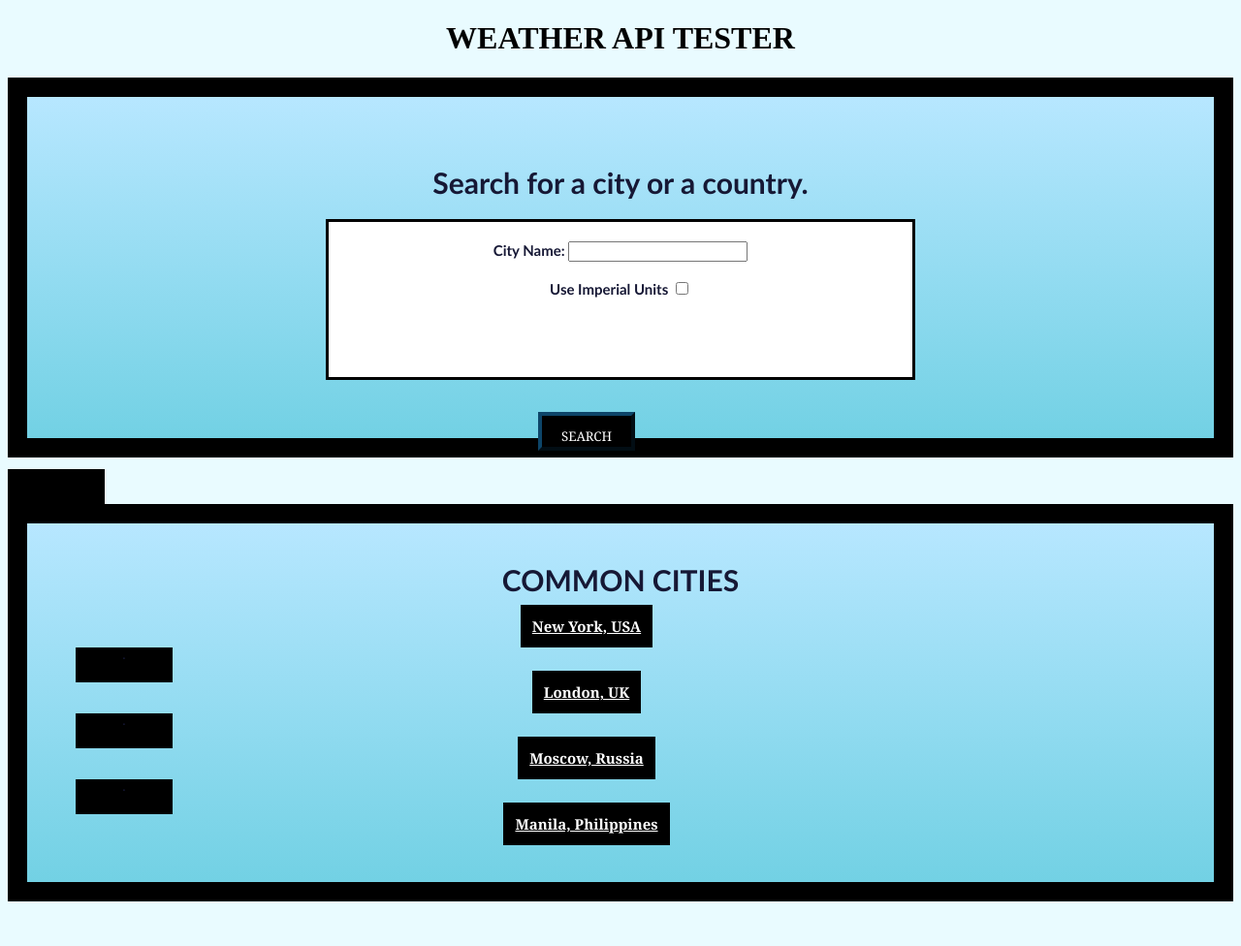
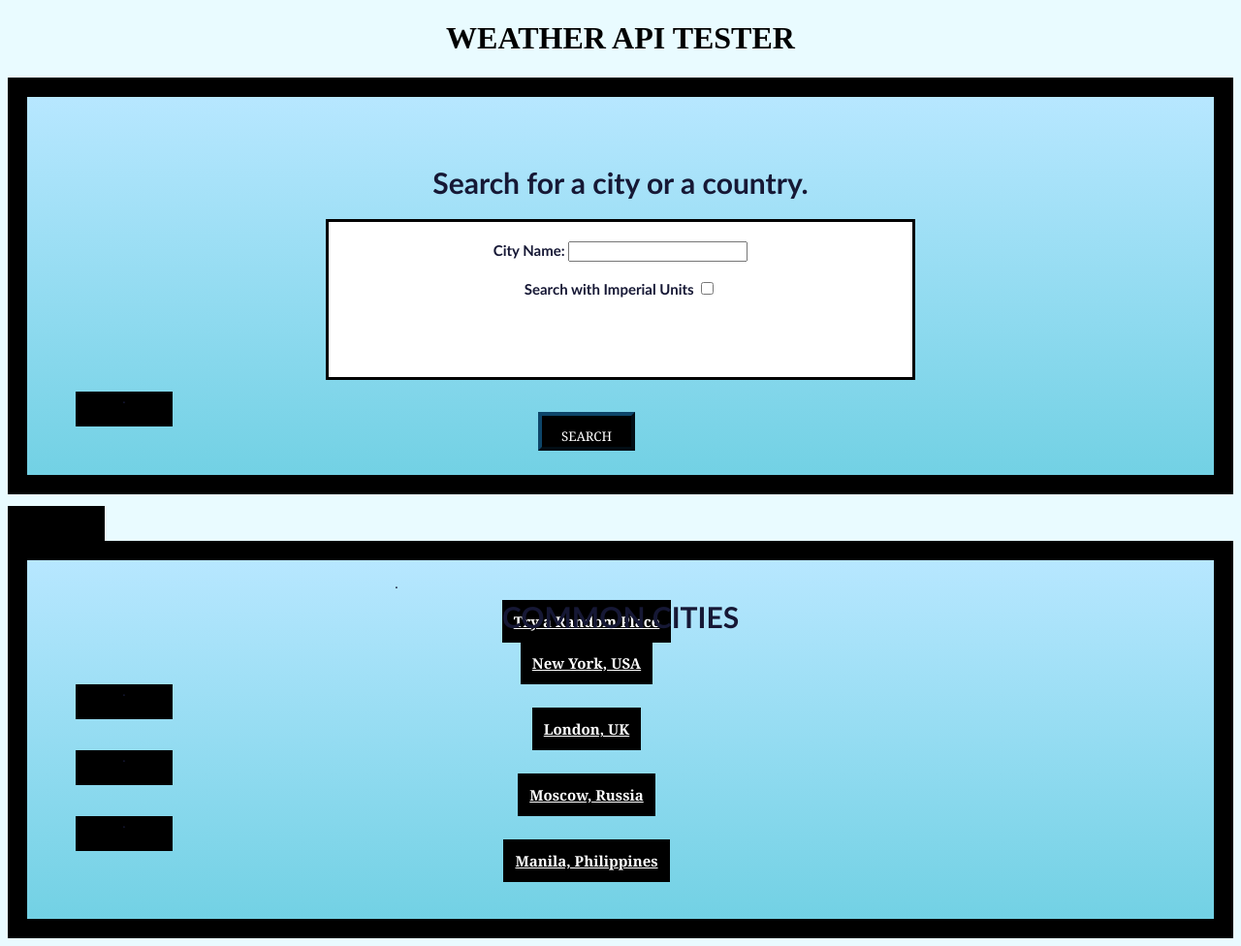
Before and after one commit to Edward-Mercado/django-weather-app, a Django app: page / in a window 1280 px wide. Shown: the whole page at 97% size. Before the commit the page ends 930 px from the top, so only its background shows below. Run offline with Django 5.2, Linux system fonts and the light colour scheme.

Commit message:
random!!! sure

```diff
--- a/weather_project/weather_app/templates/index.html
+++ b/weather_project/weather_app/templates/index.html
@@ -23,7 +23,7 @@
 
 <body>
     <h1 style="text-align: center"> Weather in {{ name }}, on {{ date }} </h1>
-    <h3 style="text-align: center"> This page uses {{ units }} units. <a href="/search/{{ snake_cased_name }}/{{ reverse_units }}"> Switch? </a> </h3>
+    <h3 style="text-align: center"> This page uses {{ units }} units. <a href="/search/{{ snake_cased_name }}/{{ reverse_units }}"> Switch to {{ reverse_units }} </a> </h3>
 
     <div class="main_div">
 
--- a/weather_project/weather_app/templates/main.html
+++ b/weather_project/weather_app/templates/main.html
@@ -18,10 +18,17 @@
             {% csrf_token %}
             <label for="user_input"> City Name: </label>
             <input type="text" id="user_input" name="user_input" required> <br> </br>
-            <label for="units"> Use Imperial Units </label>
+            <label for="units"> Search with Imperial Units </label>
             <input type="checkbox" id="units" name="unit_type"> <br> </br>
-            <button type="submit" class = "search_button"> SEARCH </button>
+            <button type="submit" class = "search_button"> SEARCH </button> <br> </br>
         </form>
+        <div class="big_filler">
+            <p style="font-size: 12px; font-color: #e9fbff;"> . </p>
+        </div>
+    <a href="/input/random" class="search_button"> Try a Random Place </a>
+    </div>
+    <div class="big_filler">
+            <p style="font-size: 12px; font-color: #e9fbff;"> . </p>
         </div>
     </div>
 
--- a/weather_project/weather_app/views.py
+++ b/weather_project/weather_app/views.py
@@ -52,9 +52,7 @@
     return HttpResponse(template.render({}, request))
 
 def random_view(request):
-    if request.method == "POST":
-
-        cities = [
+    cities = [
     "Tokyo", "Brazil", "Cairo", "Germany", "Nairobi", "Mexico City", "Thailand", "Helsinki", "Lima", "Canada",
     "Istanbul", "Vietnam", "Jakarta", "Morocco", "Manila", "France", "Buenos Aires", "Norway", "Seoul", "Ethiopia",
     "Kuala Lumpur", "Italy", "Baghdad", "Russia", "Santiago", "Kenya", "Amsterdam", "India", "Riyadh", "Portugal",
@@ -89,15 +87,12 @@
     "Colombo", "Sri Lanka", "Male", "Maldives", "Singapore", "Singapore", "Honiara", "Solomon Islands", "Tarawa", "Kiribati"
 ]
 
-        city_target = cities[random.randint(0, 299)]
+    city_target = cities[random.randint(0, 299)].lower()
 
-        if search_for_city(city_target)['valid'] == True:
-            return redirect('city', city_name = city_target, units="metric")
-        else:
-            return redirect('city', city_name = "invalid", units = "invalid")
-
-    template = loader.get_template("blank.html")
-    return HttpResponse(template.render({}, request))
+    if search_for_city(city_target)['valid'] == True:
+        return redirect('city', city_name = city_target, units="metric")
+    else:
+        return redirect('city', city_name = "invalid", units = "invalid")
 
 def city_view(request, city_name, units):
     prep_context = search_for_city(city_name)
```
